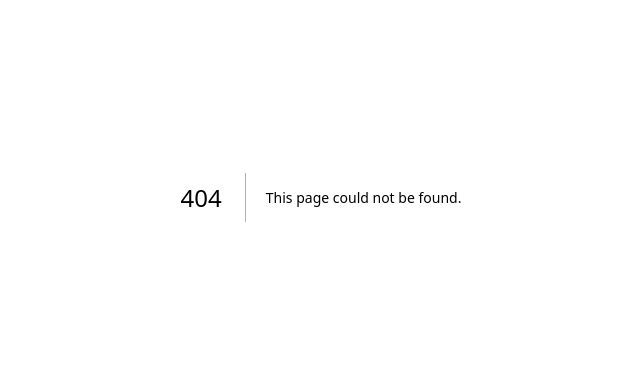
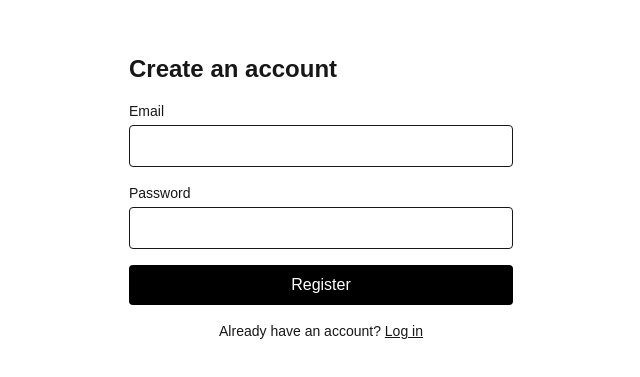
Before and after one commit to Shivam-alt-ux/intern-ecommerce-shivam, a Next.js app in the folder frontend/: page /register in a window 1280 px wide. Before the commit this address had no page. Shown: the part 203-580 px from the top of the page, without its empty margins (319-959 px from the left). Built offline with nearby package versions, Linux system fonts and the light colour scheme.

Commit message:
feat(frontend): add register and login pages

```diff
--- /dev/null
+++ b/frontend/src/app/login/page.tsx
@@ -0,0 +1,82 @@
+"use client";
+
+import { useState } from "react";
+import { useRouter } from "next/navigation";
+import Link from "next/link";
+import { apiFetch } from "@/lib/api";
+import { useAuth } from "@/context/AuthContext";
+
+export default function LoginPage() {
+  const router = useRouter();
+  const { login } = useAuth();
+  const [email, setEmail] = useState("");
+  const [password, setPassword] = useState("");
+  const [error, setError] = useState("");
+  const [loading, setLoading] = useState(false);
+
+  const handleSubmit = async (e: React.FormEvent) => {
+    e.preventDefault();
+    setError("");
+    setLoading(true);
+
+    try {
+      const data = await apiFetch("/auth/login", {
+        method: "POST",
+        body: JSON.stringify({ email, password }),
+      });
+      login(data.access_token);
+      router.push("/products");
+    } catch (err) {
+      setError(err instanceof Error ? err.message : "Login failed");
+    } finally {
+      setLoading(false);
+    }
+  };
+
+  return (
+    <div className="flex min-h-screen items-center justify-center p-6">
+      <form onSubmit={handleSubmit} className="w-full max-w-sm space-y-4">
+        <h1 className="text-2xl font-semibold">Log in</h1>
+
+        {error && <p className="text-sm text-red-600">{error}</p>}
+
+        <div>
+          <label className="block text-sm font-medium mb-1">Email</label>
+          <input
+            type="email"
+            required
+            value={email}
+            onChange={(e) => setEmail(e.target.value)}
+            className="w-full rounded border px-3 py-2"
+          />
+        </div>
+
+        <div>
+          <label className="block text-sm font-medium mb-1">Password</label>
+          <input
+            type="password"
+            required
+            value={password}
+            onChange={(e) => setPassword(e.target.value)}
+            className="w-full rounded border px-3 py-2"
+          />
+        </div>
+
+        <button
+          type="submit"
+          disabled={loading}
+          className="w-full rounded bg-black text-white py-2 disabled:opacity-50"
+        >
+          {loading ? "Logging in..." : "Log in"}
+        </button>
+
+        <p className="text-sm text-center">
+          Don&apos;t have an account?{" "}
+          <Link href="/register" className="underline">
+            Register
+          </Link>
+        </p>
+      </form>
+    </div>
+  );
+}
--- /dev/null
+++ b/frontend/src/app/register/page.tsx
@@ -0,0 +1,80 @@
+"use client";
+
+import { useState } from "react";
+import { useRouter } from "next/navigation";
+import Link from "next/link";
+import { apiFetch } from "@/lib/api";
+
+export default function RegisterPage() {
+  const router = useRouter();
+  const [email, setEmail] = useState("");
+  const [password, setPassword] = useState("");
+  const [error, setError] = useState("");
+  const [loading, setLoading] = useState(false);
+
+  const handleSubmit = async (e: React.FormEvent) => {
+    e.preventDefault();
+    setError("");
+    setLoading(true);
+
+    try {
+      await apiFetch("/auth/register", {
+        method: "POST",
+        body: JSON.stringify({ email, password }),
+      });
+      router.push("/login");
+    } catch (err) {
+      setError(err instanceof Error ? err.message : "Registration failed");
+    } finally {
+      setLoading(false);
+    }
+  };
+
+  return (
+    <div className="flex min-h-screen items-center justify-center p-6">
+      <form onSubmit={handleSubmit} className="w-full max-w-sm space-y-4">
+        <h1 className="text-2xl font-semibold">Create an account</h1>
+
+        {error && <p className="text-sm text-red-600">{error}</p>}
+
+        <div>
+          <label className="block text-sm font-medium mb-1">Email</label>
+          <input
+            type="email"
+            required
+            value={email}
+            onChange={(e) => setEmail(e.target.value)}
+            className="w-full rounded border px-3 py-2"
+          />
+        </div>
+
+        <div>
+          <label className="block text-sm font-medium mb-1">Password</label>
+          <input
+            type="password"
+            required
+            minLength={6}
+            value={password}
+            onChange={(e) => setPassword(e.target.value)}
+            className="w-full rounded border px-3 py-2"
+          />
+        </div>
+
+        <button
+          type="submit"
+          disabled={loading}
+          className="w-full rounded bg-black text-white py-2 disabled:opacity-50"
+        >
+          {loading ? "Creating account..." : "Register"}
+        </button>
+
+        <p className="text-sm text-center">
+          Already have an account?{" "}
+          <Link href="/login" className="underline">
+            Log in
+          </Link>
+        </p>
+      </form>
+    </div>
+  );
+}
```
